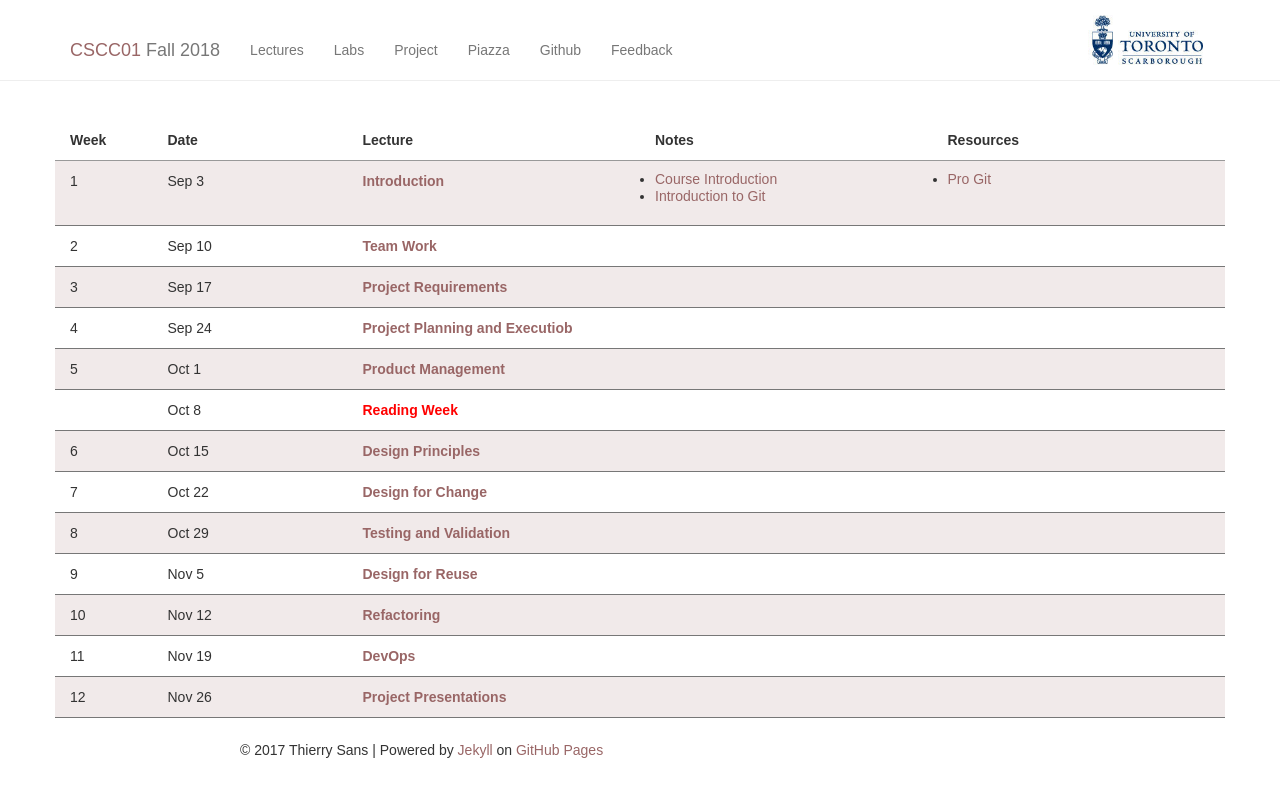
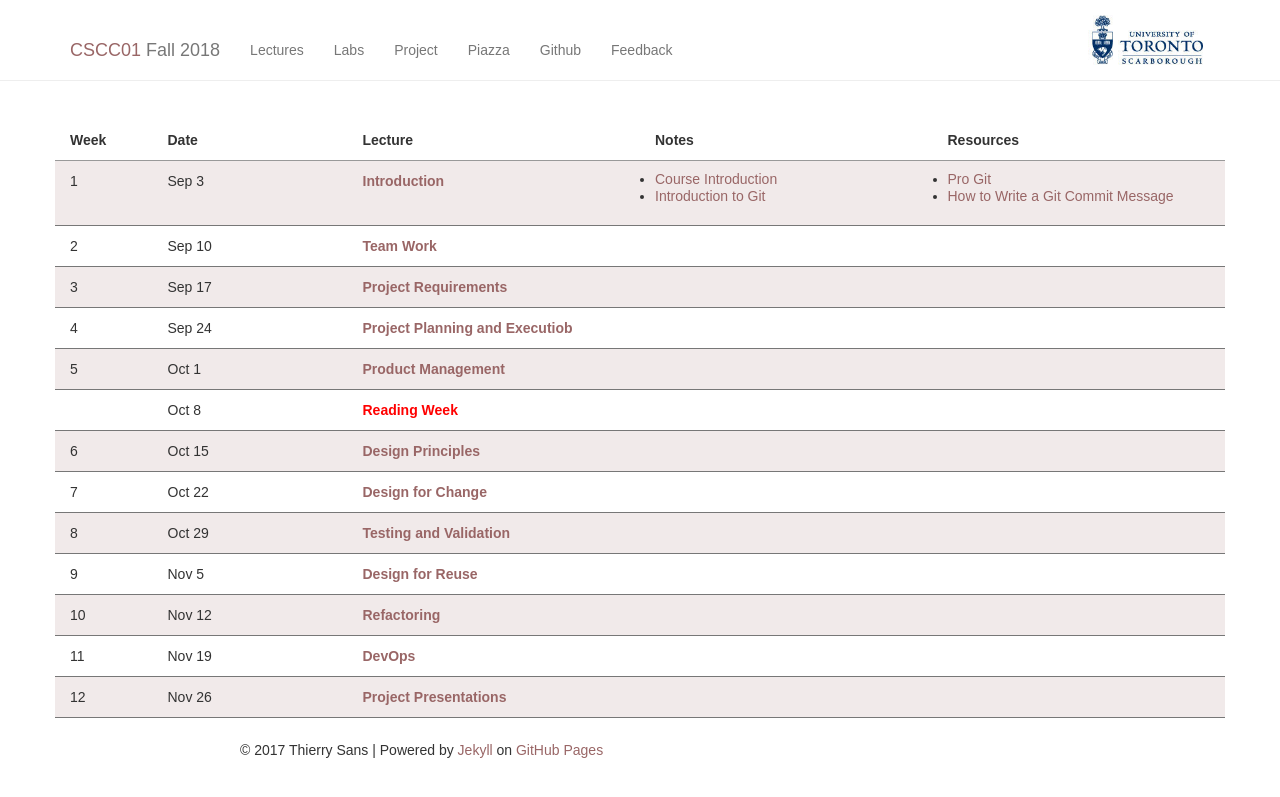
Before and after one commit to ThierrySans/CSCC01, a Jekyll site: the page built from lectures/index.md, in a window 1280 px wide and 900 px high. Shown: the top 797 px of the window. Built offline with Jekyll 4.4.1, drawn with Linux system fonts in a browser that asks for light colours.

Commit message:
week 1 materials

```diff
--- a/_data/lectures.yml
+++ b/_data/lectures.yml
@@ -4,6 +4,7 @@
       - Introduction to Git: 01/CSCC01-git.pdf
   readings:
       - Pro Git: https://git-scm.com/book/en/v2
+      - How to Write a Git Commit Message: https://chris.beams.io/posts/git-commit/
 
 - week: Team Work
   notes:
```
Also changed, not shown: 2 other files.
